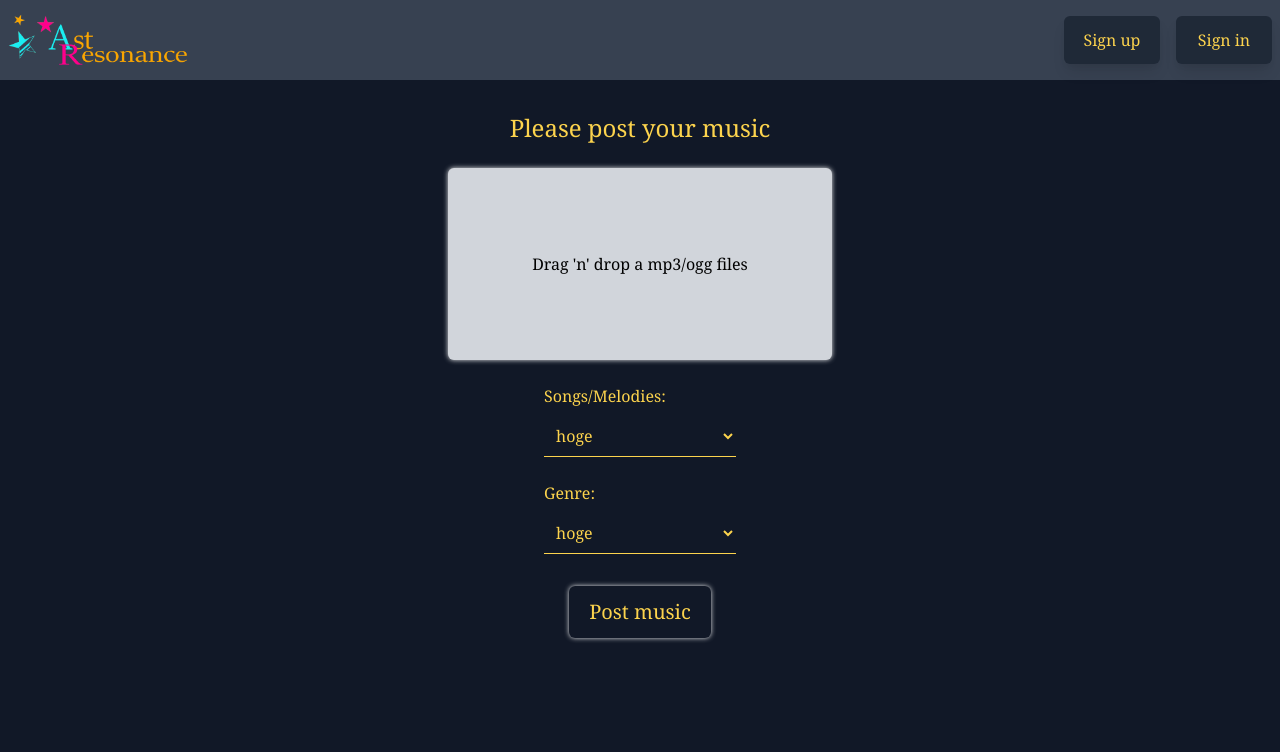
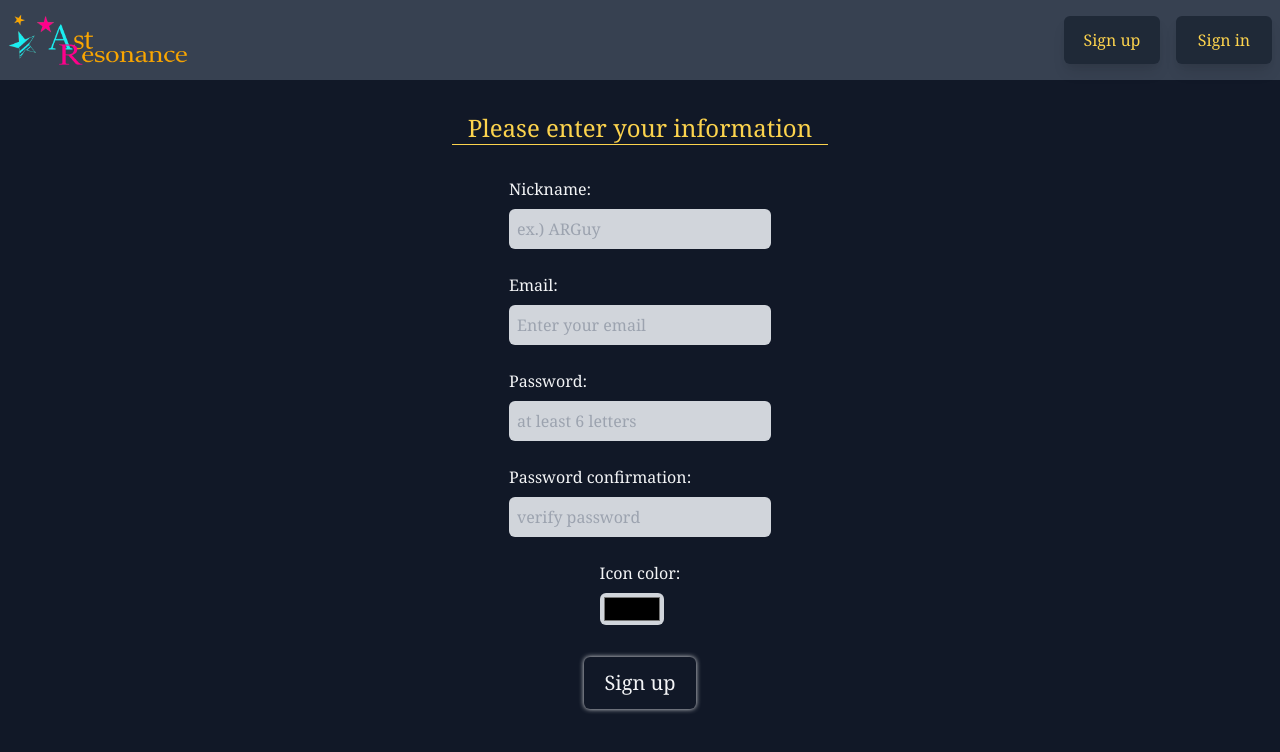
Before and after one commit to Nalicyclica/astresonance-front, a React (Create React App) app: page /SignUp in a window 1280 px wide. Shown: the top 752 px of the page. Built offline with nearby package versions, Linux system fonts and the light colour scheme.

Commit message:
擬似ページ遷移(react router)の導入

```diff
--- a/package.json
+++ b/package.json
@@ -19,6 +19,7 @@
     "react-dropzone": "^11.3.4",
     "react-icons": "^4.2.0",
     "react-redux": "^7.2.4",
+    "react-router-dom": "^5.2.0",
     "react-scripts": "4.0.3",
     "redux-thunk": "^2.3.0",
     "typescript": "^4.1.2",
@@ -49,6 +50,7 @@
     ]
   },
   "devDependencies": {
+    "@types/react-router-dom": "^5.1.8",
     "autoprefixer": "^9.8.6",
     "postcss": "^7.0.36",
     "tailwindcss": "npm:@tailwindcss/postcss7-compat@^2.2.7"
--- a/src/render/Header.tsx
+++ b/src/render/Header.tsx
@@ -1,13 +1,16 @@
 import React from 'react';
+import { Link } from 'react-router-dom'
 
 const Header: React.FC = () => {
   const logo_url = "./img/logo.png"
 	return (
     <header className="flex justify-between items-center bg-gray-700 w-screen h-20 sticky top-0">
-      <img src={logo_url} alt="AstResonance" className="h-16 m-2"></img>
+      <Link to="/">
+        <img src={logo_url} alt="AstResonance" className="h-16 m-2"></img>
+      </Link>
       <div className="flex justify-between items-center text-center align-middle">
-        <div className="bg-gray-800 flex justify-center items-center m-2 h-12 w-24 rounded-md shadow-lg hover:shadow-bright">Sign up</div>
-        <div className="bg-gray-800 flex justify-center items-center m-2 h-12 w-24 rounded-md shadow-lg hover:shadow-bright">Sign in</div>
+        <Link to="/SignUp" className="bg-gray-800 flex justify-center items-center m-2 h-12 w-24 rounded-md shadow-lg hover:shadow-bright">Sign up</Link>
+        <Link to="/SignIn" className="bg-gray-800 flex justify-center items-center m-2 h-12 w-24 rounded-md shadow-lg hover:shadow-bright">Sign in</Link>
       </div>
     </header>
 	);
--- a/src/render/Main.tsx
+++ b/src/render/Main.tsx
@@ -1,4 +1,5 @@
 import React from 'react';
+import { BrowserRouter as Router, Route } from 'react-router-dom'
 import { useSelector, useDispatch } from "react-redux";
 import { selectMusic, fetchMusic } from "../redux/reducers/music"
 import Header from './Header';
@@ -16,9 +17,13 @@ const Main: React.FC = () => {
   // const music_url = music[0].music_url;
 	return (
 		<div className="flex flex-col bg-gray-900 w-screen h-screen text-yellow-300 font-serif">
-      <Header />
-      <PostMusic />
-      {/* <Footer /> */}
+      <Router>
+        <Header />
+        <Route exact path='/' component = {Home} />
+        <Route path='/SignUp' component = {SignUp} />
+        <Route path='/SignIn' component = {SignIn} />
+        <Route exact path='/' component = {Footer} />
+      </Router>
 		</div>
 	);
 }
--- a/src/render/SignIn.tsx
+++ b/src/render/SignIn.tsx
@@ -2,8 +2,8 @@ import React from 'react';
 
 const SignIn: React.FC = () => {
 	return (
-    <form className="flex-grow flex flex-col justify-start items-center w-screen">
-      <h1 className="text-2xl mt-8 mb-6">Sign in with your nickname</h1>
+    <form className="flex-grow flex flex-col justify-start items-center w-screen text-gray-100">
+      <h1 className="text-2xl mt-8 mb-6 px-4 text-yellow-300 border-b border-yellow-300">Sign in with your nickname</h1>
       <label className="my-2">
         <p>Nickname:</p>
         <input type="text" value="" placeholder="Enter your nickname" onChange={hoge => hoge} className="my-2 p-2 bg-gray-300 focus:bg-gray-100 focus:outline-none focus:shadow-bright rounded-md text-black"/>
--- a/src/render/Signup.tsx
+++ b/src/render/Signup.tsx
@@ -3,8 +3,8 @@ import React from 'react';
 const SignUp: React.FC = () => {
 	return (
     <div className="flex-grow bg-gray-900">
-      <form onSubmit={hoge => hoge} className="flex flex-col justify-start items-center">
-        <h1 className="text-2xl mt-8 mb-6">Please enter your information</h1>
+      <form onSubmit={hoge => hoge} className="flex flex-col justify-start items-center text-gray-100">
+        <h1 className="text-2xl mt-8 mb-6 px-4 text-yellow-300 border-b border-yellow-300">Please enter your information</h1>
         <label className="my-2">
           <p>Nickname:</p>
           <input type="text" value="" placeholder="ex.) ARGuy" onChange={hoge => hoge} className="my-2 p-2 bg-gray-300 focus:bg-gray-100 focus:outline-none focus:shadow-bright rounded-md text-black"/>
```
Also changed, not shown: 2 other files (tests, documents, lock files or other folders).
